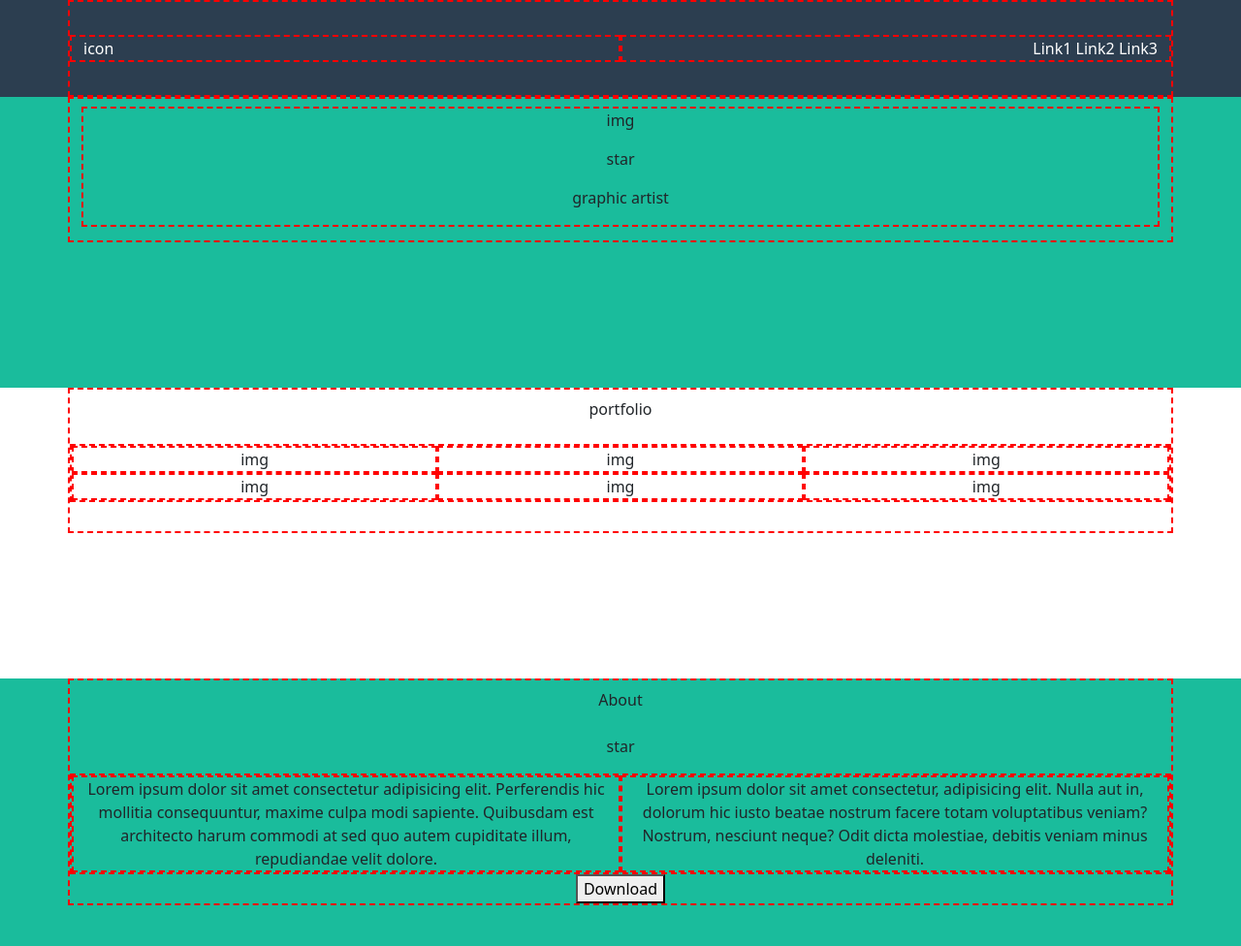
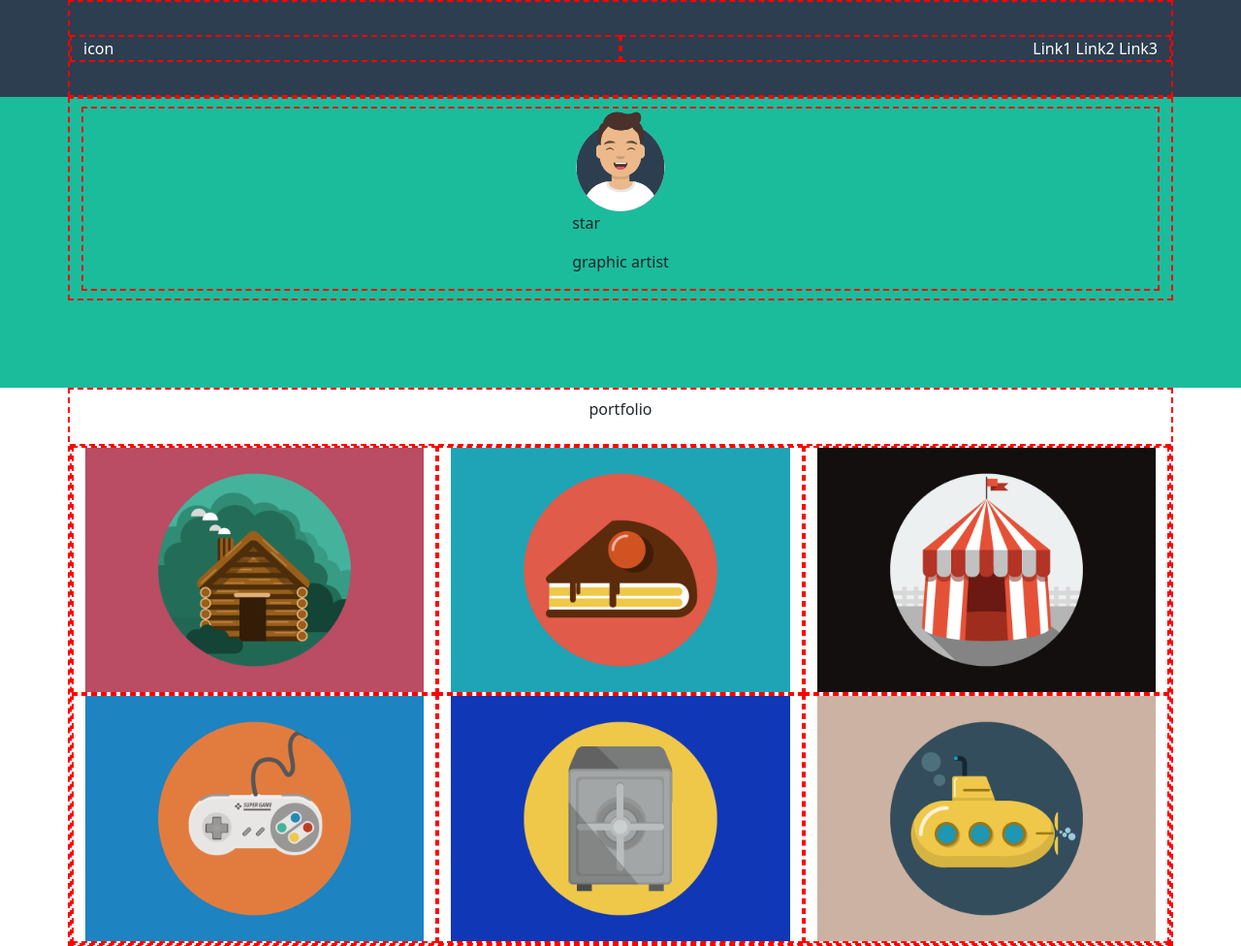
Before and after one commit to danielmegale/html-css-bootstrap-freelancer, a plain HTML site: page index.html in a window 1280 px wide. Shown: the top 976 px of the page at 97% size. Drawn offline with nearby package versions, Linux system fonts and the light colour scheme.

Commit message:
added img

```diff
--- a/index.html
+++ b/index.html
@@ -26,10 +26,12 @@
     </header>
     <section class="green">
         <div class="debug container height py-2">
-            <div class="debug h-100 text-center ">
-                <p>img</p>
-                <p>star</p>
-                <p>graphic artist</p>
+            <div class="debug h-100 d-flex flex-column align-items-center">
+                <img class="w-img"src="img/avatar.svg" alt="">
+                <div>
+                    <p>star</p>
+                    <p>graphic artist</p>
+                </div>
             </div>
         </div>
     </section>
@@ -37,12 +39,14 @@
         <div class="debug container height text-center">
             <p class="py-2">portfolio</p>
             <div class=" debug row">
-                <div class="debug col-12 col-md-6 col-lg-4" >img</div>
-                <div class="debug col-12 col-md-6 col-lg-4">img</div>
-                <div class="debug col-12 col-md-6 col-lg-4">img</div>
-                <div class="debug col-12 col-md-6 col-lg-4">img</div>
-                <div class="debug col-12 col-md-6 col-lg-4">img</div>
-                <div class="debug col-12 col-md-6 col-lg-4">img</div>
+                <div class="debug col-12 col-md-6 col-lg-4"><img class="img-fluid"src="img/cabin.png" alt=""></div>
+                <div class="debug col-12 col-md-6 col-lg-4"><img class="img-fluid" src="img/cake.png" alt=""></div>
+                <div class="debug col-12 col-md-6 col-lg-4">
+                    <img class="img-fluid" src="img/circus.png" alt="">
+                </div>
+                <div class="debug col-12 col-md-6 col-lg-4"><img class="img-fluid" src="img/game.png" alt=""></div>
+                <div class="debug col-12 col-md-6 col-lg-4"><img class="img-fluid" src="img/safe.png" alt=""></div>
+                <div class="debug col-12 col-md-6 col-lg-4"><img class="img-fluid" src="img/submarine.png" alt=""></div>
             </div>
         </div>
     </section>
--- a/style.css
+++ b/style.css
@@ -24,3 +24,6 @@ section{
 footer{
     min-height: 100px;
 }
+.w-img{
+    max-width: 100px;
+}
```
